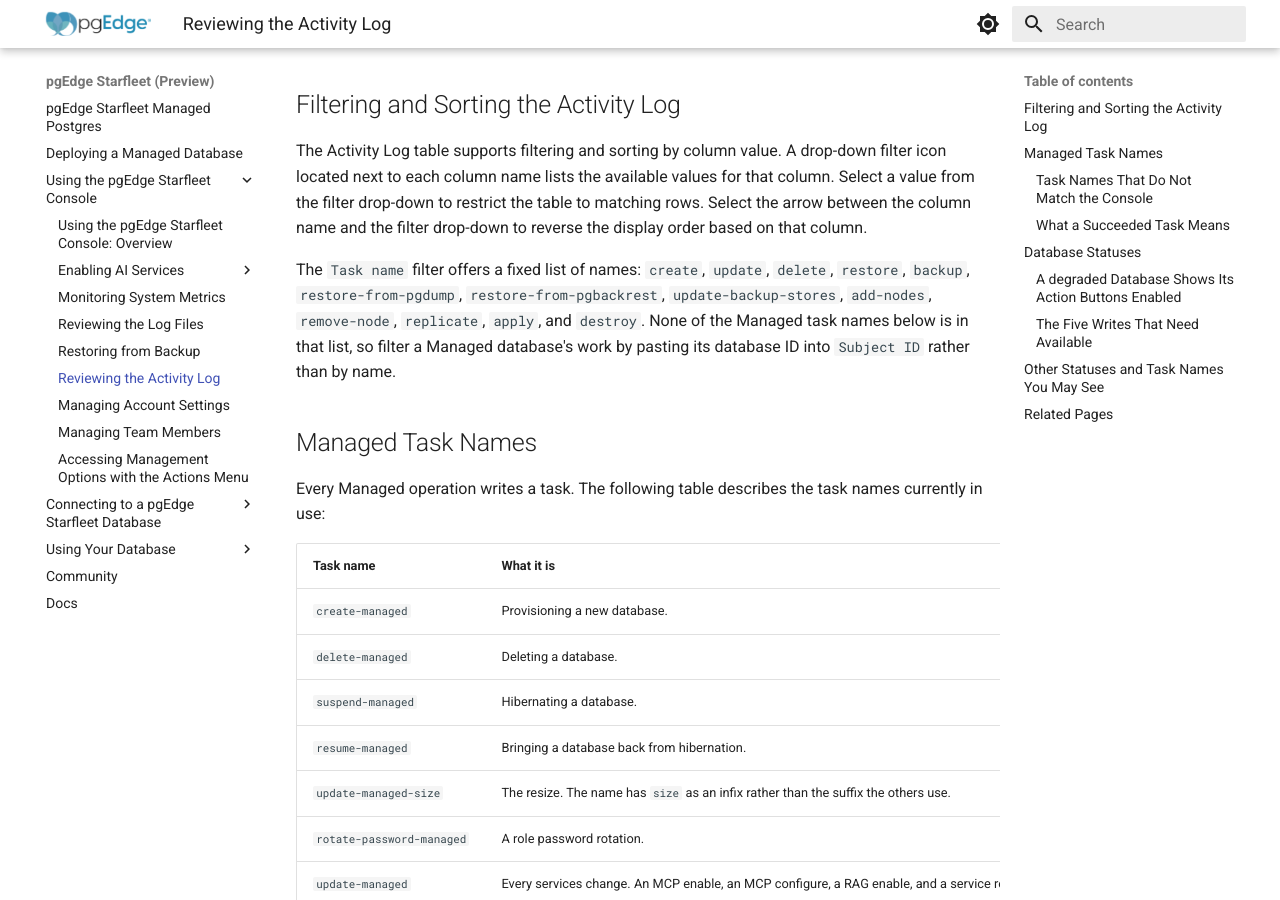
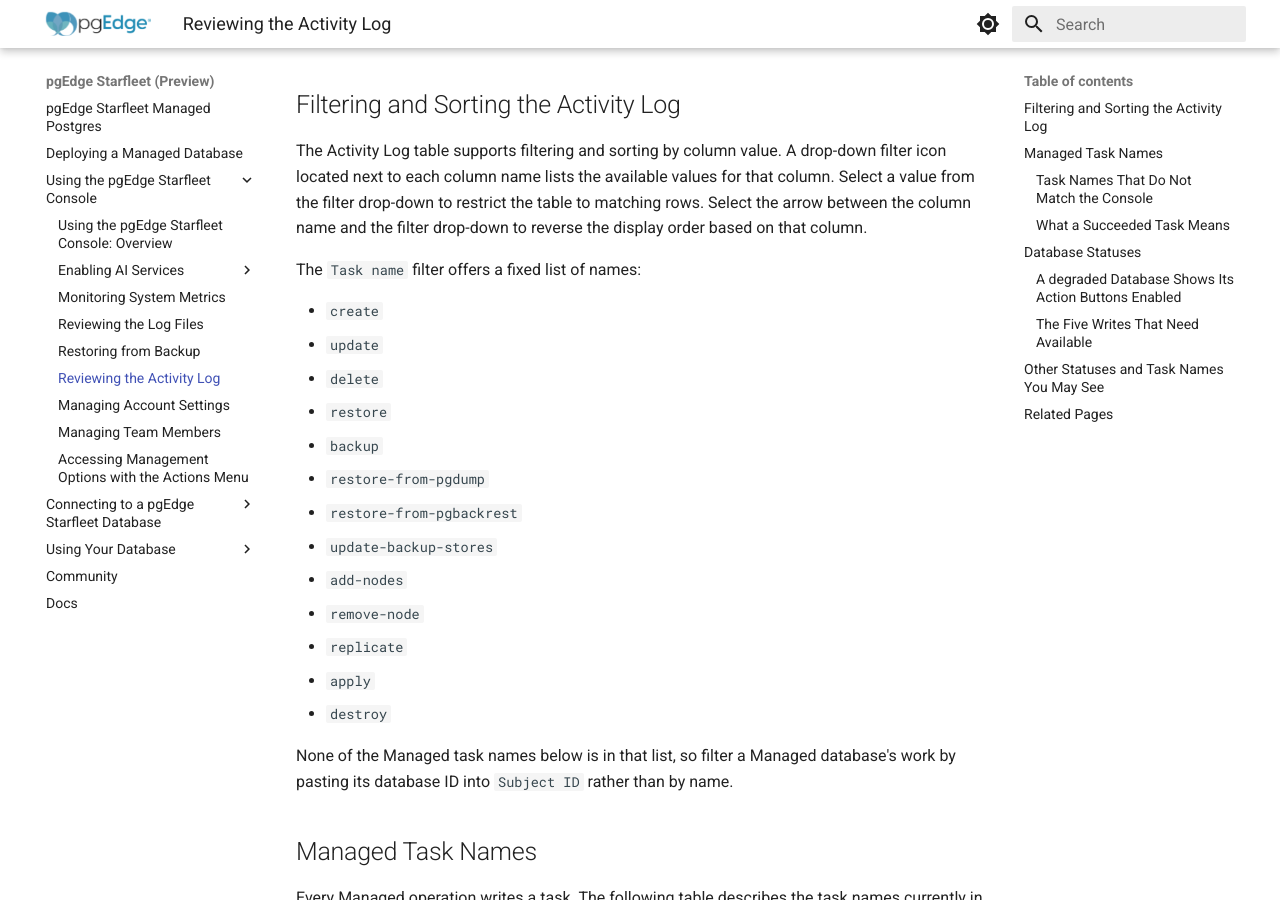
Before and after one commit to pgEdge/pgedge-starfleet-docs, an MkDocs documentation site: the page built from docs/using_console/activity_log.md, in a window 1280 px wide and 900 px high, scrolled down 1585 px. Built offline with MkDocs 1.6.1 and Material for MkDocs 9.7.7, drawn with Linux system fonts in a browser that asks for light colours.

```diff
--- a/docs/using_console/activity_log.md
+++ b/docs/using_console/activity_log.md
@@ -45,12 +45,25 @@ drop-down to restrict the table to matching rows. Select the arrow
 between the column name and the filter drop-down to reverse the display
 order based on that column.
 
-The `Task name` filter offers a fixed list of names: `create`,
-`update`, `delete`, `restore`, `backup`, `restore-from-pgdump`,
-`restore-from-pgbackrest`, `update-backup-stores`, `add-nodes`,
-`remove-node`, `replicate`, `apply`, and `destroy`. None of the Managed
-task names below is in that list, so filter a Managed database's work
-by pasting its database ID into `Subject ID` rather than by name.
+The `Task name` filter offers a fixed list of names:
+
+* `create`
+* `update`
+* `delete`
+* `restore`
+* `backup`
+* `restore-from-pgdump`
+* `restore-from-pgbackrest`
+* `update-backup-stores`
+* `add-nodes`
+* `remove-node`
+* `replicate`
+* `apply`
+* `destroy`
+
+None of the Managed task names below is in that list, so filter a Managed
+database's work by pasting its database ID into `Subject ID` rather than
+by name.
 
 ## Managed Task Names
 
```
